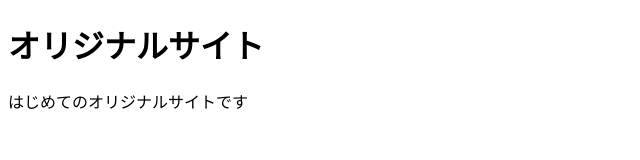
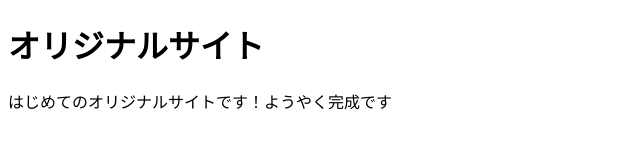
Before and after one commit to git-mikasan/mysite, a plain HTML site: page index.html in a window 1280 px wide. Shown: the whole page, without its empty margins (0-640 px from the left). Drawn offline with Linux system fonts and the light colour scheme.

Commit message:
Add files via upload

```diff
--- a/index.html
+++ b/index.html
@@ -7,6 +7,6 @@
 </head>
 <body>
   <h1>オリジナルサイト</h1>
-  <p>はじめてのオリジナルサイトです</p>
+  <p>はじめてのオリジナルサイトです！ようやく完成です</p>
 </body>
 </html>
```
